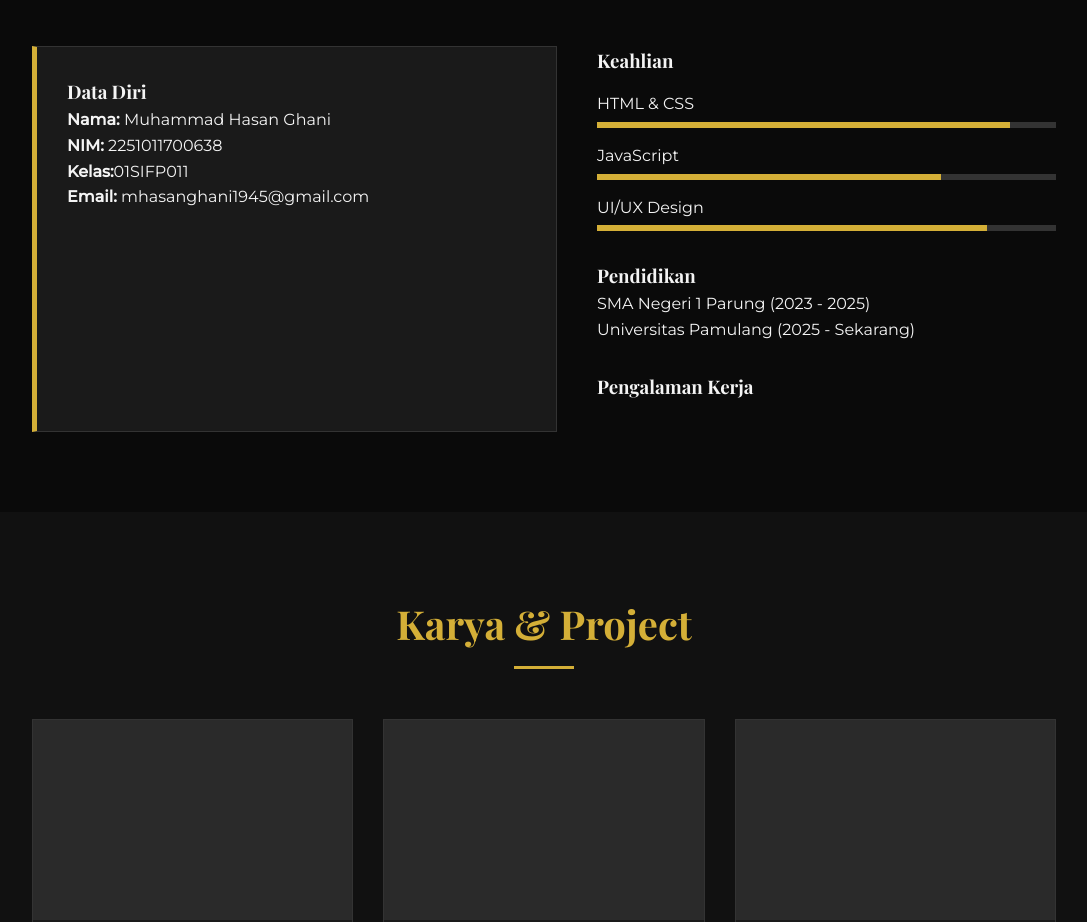
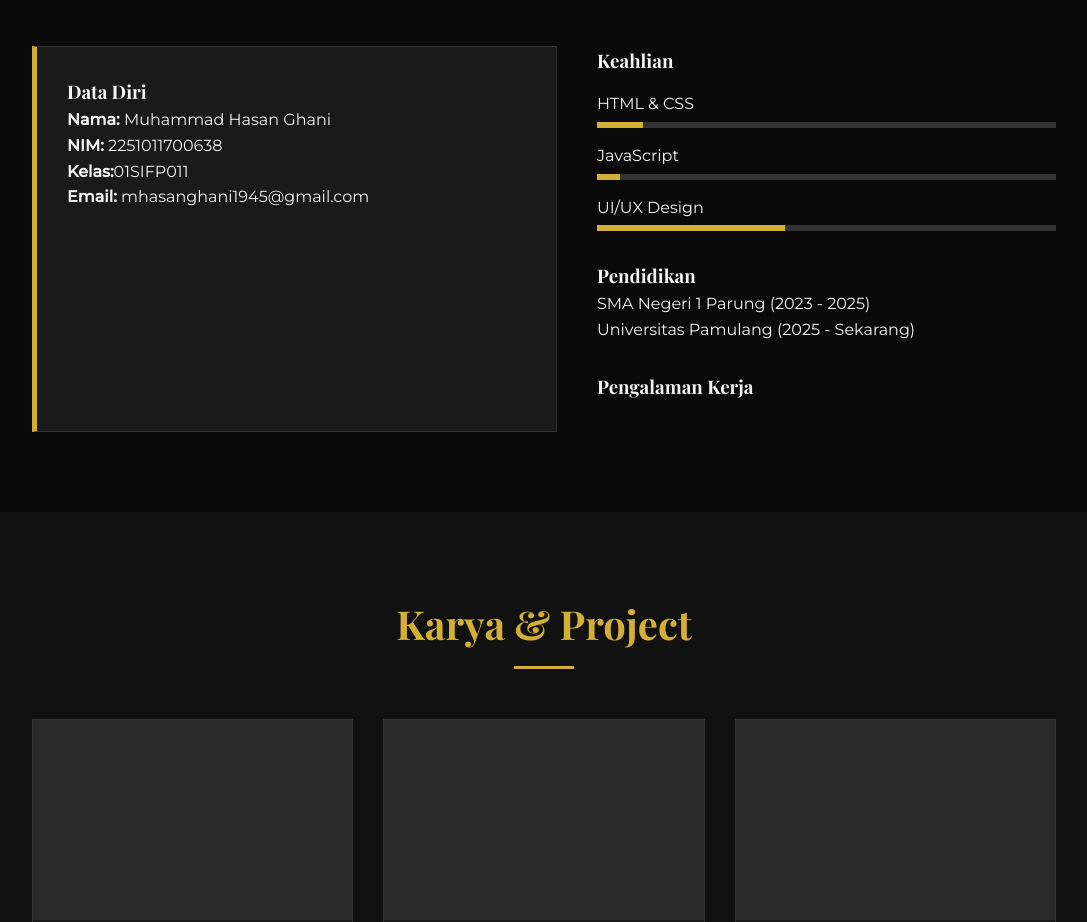
Before and after one commit to MHasanGhani/UAS_Pemrograman-Web-1, a plain HTML site: page index.html in a window 1280 px wide. Shown: the part 1040-1962 px from the top of the page, without its empty margins (96-1183 px from the left). Drawn offline with nearby package versions, Linux system fonts and the light colour scheme; a web font is replaced by a local one.

Commit message:
]index.html

```diff
--- a/index.html
+++ b/index.html
@@ -54,9 +54,9 @@
             <div class="profile-details">
                 <div class="detail-box">
                     <h3>Keahlian</h3>
-                    <div class="skill-bar"><p>HTML & CSS</p><div class="bar"> <div class="fill" style="width:90%"></div></div></div>
-                    <div class="skill-bar"><p>JavaScript</p><div class="bar"> <div class="fill" style="width:75%"></div></div></div>
-                    <div class="skill-bar"><p>UI/UX Design</p><div class="bar"> <div class="fill" style="width:85%"></div></div></div>
+                    <div class="skill-bar"><p>HTML & CSS</p><div class="bar"> <div class="fill" style="width:10%"></div></div></div>
+                    <div class="skill-bar"><p>JavaScript</p><div class="bar"> <div class="fill" style="width:5%"></div></div></div>
+                    <div class="skill-bar"><p>UI/UX Design</p><div class="bar"> <div class="fill" style="width:41%"></div></div></div>
                 </div>
                 <div class="detail-box">
                     <h3>Pendidikan</h3>
```
